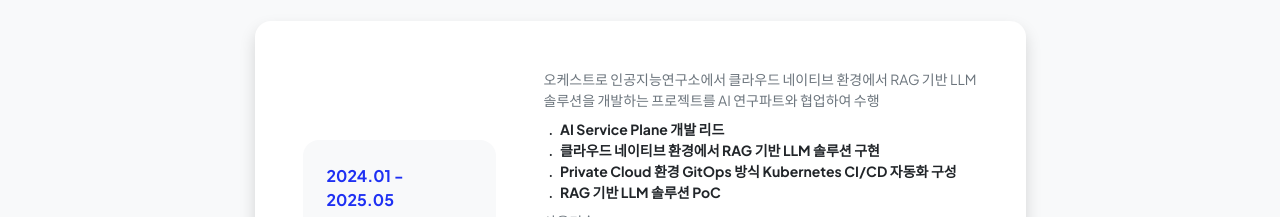
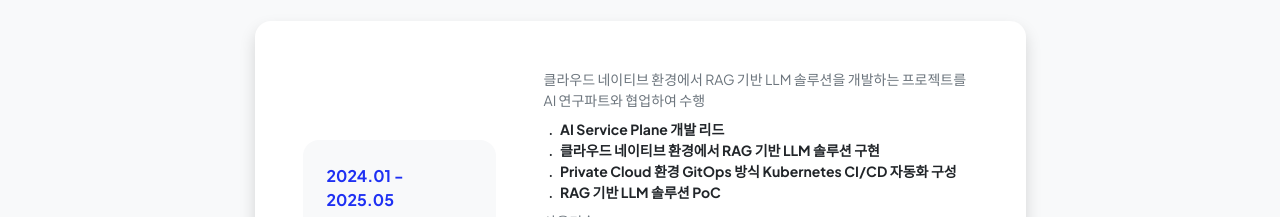
Before and after one commit to jyshine/jyshine.github.io, a plain HTML site: page resume.html in a window 1280 px wide. Shown: the part 508-725 px from the top of the page. Drawn offline with nearby package versions, Linux system fonts and the light colour scheme.

Commit message:
fix: chart 수정

```diff
--- a/resume.html
+++ b/resume.html
@@ -97,7 +97,7 @@
                                         <div class="col-lg-8">
                                             <div>
                                                 <div class="small text-muted mb-2">
-                                                    오케스트로 인공지능연구소에서 클라우드 네이티브 환경에서 RAG 기반 LLM 솔루션을 개발하는 프로젝트를 AI 연구파트와 협업하여 수행<br/>
+                                                    클라우드 네이티브 환경에서 RAG 기반 LLM 솔루션을 개발하는 프로젝트를 AI 연구파트와 협업하여 수행<br/>
                                                 </div>
                                                 <div class="small mb-2 fw-bold">
                                                     ﹒ AI Service Plane 개발 리드 <br/>
```
